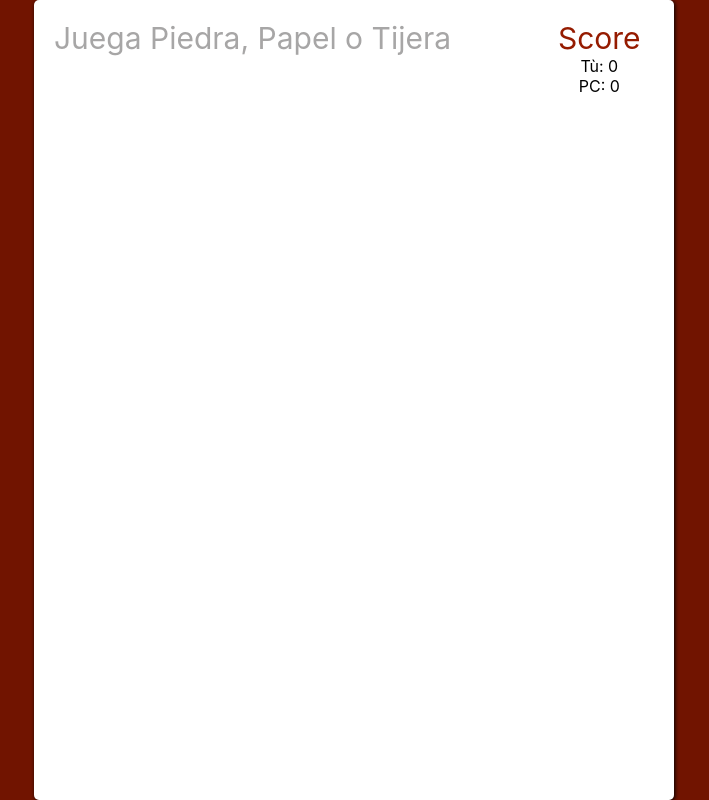
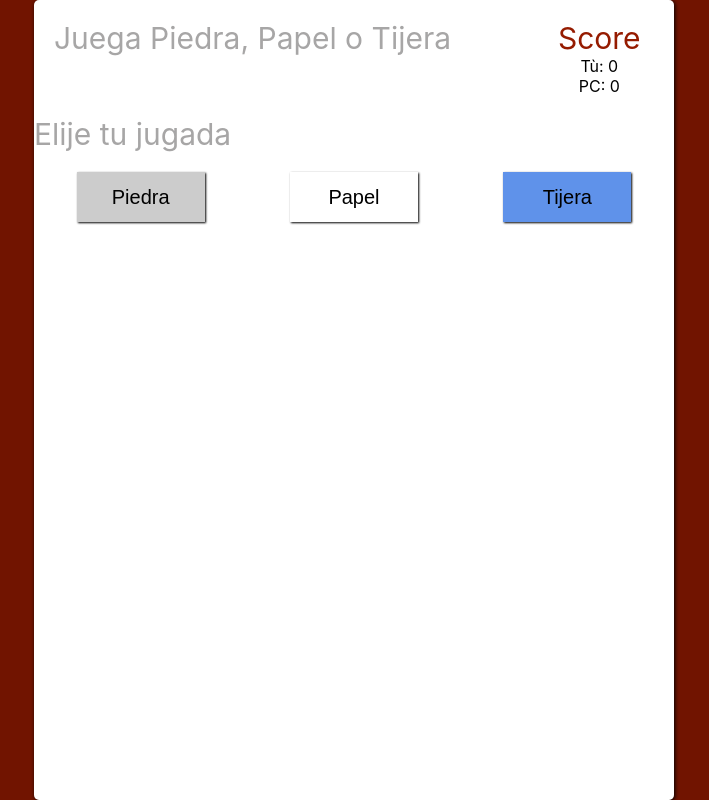
Before and after one commit to AOrtegaTorres/Game, a React (Create React App) app: page / in a window 1280 px wide. Shown: the whole page, without its empty margins (286-995 px from the left). Built offline with nearby package versions, Linux system fonts and the light colour scheme.

Commit message:
button component finished

```diff
--- a/package.json
+++ b/package.json
@@ -3,6 +3,7 @@
   "version": "0.1.0",
   "private": true,
   "dependencies": {
+    "prop-types": "^15.6.2",
     "react": "^16.7.0",
     "react-dom": "^16.7.0",
     "react-scripts": "2.1.1",
--- a/src/App.js
+++ b/src/App.js
@@ -9,7 +9,7 @@ const Container = styled.div`
   justify-content: center;
   align-items: center;
   background-color: #711400;
-`
+`;
 
 const Content = styled.div`
   width: 50%;
@@ -17,14 +17,14 @@ const Content = styled.div`
   background-color: white;
   box-shadow: 1px 1px 4px black;
   border-radius: 5px;
-`
+`;
 
 const Header = styled.header`
   width: 100%;
   display: flex;
   flex-flow: row wrap;
   justify-content: space-between;
-`
+`;
 
 const Score = styled.div`
   flex-grow: 1;
@@ -33,29 +33,41 @@ const Score = styled.div`
   justify-content: center;
   align-items: center;
   padding: 20px;
-`
+`;
 
 const TitleScore = styled.span`
   color: #951B00;
   font-size: 30px;
-`
+`;
 
 const Players = styled.span`
   color: black;
-`
+`;
 
 const Instruction = styled.div`
   flex-grow: 2;
   display: flex;
   flex-direction: column;
   padding: 20px;
-`
+`;
 
 const Paragraph = styled.div`
+  width: 100%;
   color:#A7A6A6;
   font-size: 30px;
+`;
+
+const Options = styled.div`
+  width: 100%;
+  display: flex;
+  flex-flow: row wrap;
+  justify-content: space-around;
+`;
+
+const Result = styled.h1`
+  font-size: 30px;
+  color: black;
 `
-
 
 class App extends Component {
   constructor(){
@@ -65,11 +77,15 @@ class App extends Component {
         pc:0,
         player:0
       },
-      options:['Piedra', 'Papel','Tijera']
+      options:[{'text':'Piedra', 'color': '#CCCCCC'}, {'text':'Papel', 'color':'#FFFFFF'},{'text':'Tijera','color':'#5F92EA'}],
     }
   }
+
+  handleClick(element){
+    const choice = element.target.value;
+  }
   render() {
-    const { player, pc } = this.state.score
+    const { score :{ player, pc }, options } = this.state
     return (
       <Container>
         <Content>
@@ -83,6 +99,14 @@ class App extends Component {
               <Players>{`PC: ${pc}`}</Players>
             </Score>
           </Header>
+          <Options>
+            <Paragraph>Elije tu jugada</Paragraph>
+            {options.map((option,i) => {
+              return(
+                <Button key={`button${i}`} color={option.color} text={option.text} handleClick={this.handleClick} />)}
+              )
+            }
+          </Options>
         </Content>
       </Container>
     );
--- a/src/Components/Button/index.js
+++ b/src/Components/Button/index.js
@@ -1,8 +1,29 @@
-import React,{Component} from 'react';
+import React from 'react';
+import PropTypes from 'prop-types';
 import styled from 'styled-components';
 
+const ButtonComponent = styled.button`
+  width: 20%;
+  height: 50px;
+  background-color: ${props => props.color };
+  border:none;
+  box-shadow: 1px 1px 2px black;
+  margin-top: 20px;
+  font-size: 20px;
+`;
+
+
 function Button(props){
-
+  return(
+    <ButtonComponent color={props.color} value={props.text} onClick={(element)=>props.handleClick(element)}>
+      {props.text}
+    </ButtonComponent>
+  )
 };
 
+Button.propTypes = {
+  text: PropTypes.string,
+  color: PropTypes.string
+}
+
 export default Button;
```
Also changed, not shown: 1 other file (tests, documents, lock files or other folders).
